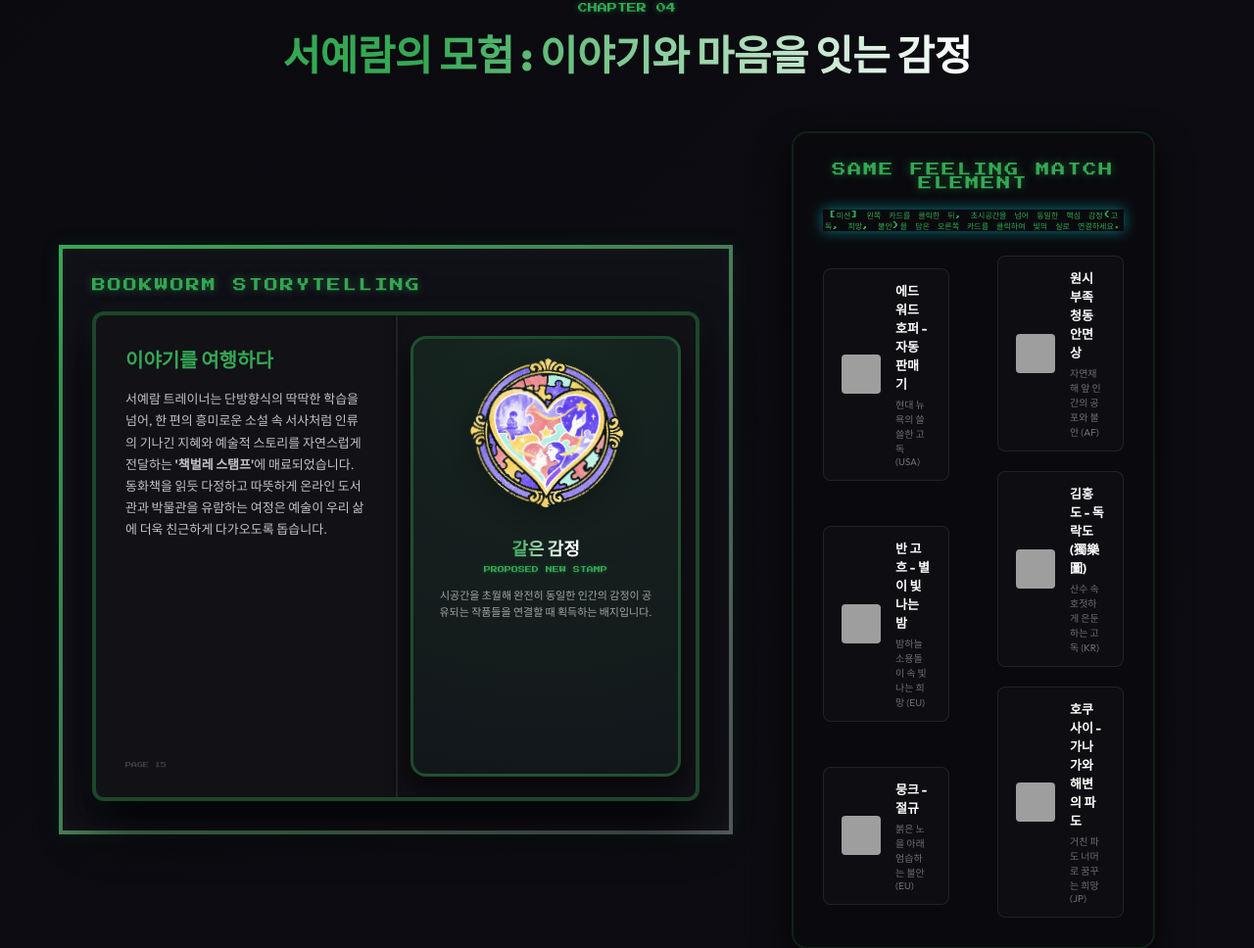
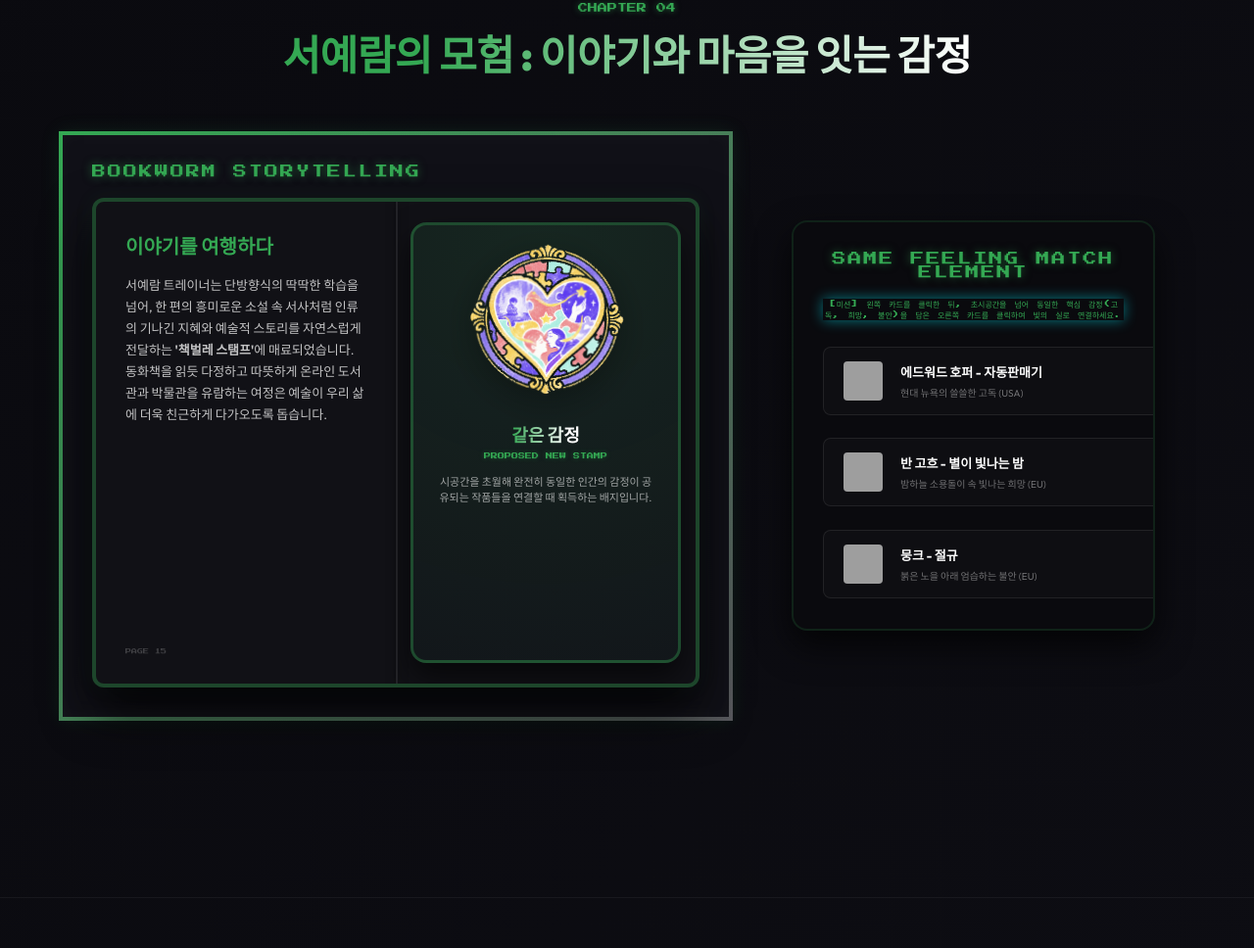
Before and after one commit to daahunii/ACA-9th-Assignment, a plain HTML site: page index.html in a window 1280 px wide. Shown: the part 4837-5805 px from the top of the page at 98% size. Drawn offline with Linux system fonts and the light colour scheme; grey boxes are pictures that could not be loaded.

Commit message:
fix: 서예람 감정 매칭 엘리먼트 가로 너비 고정 및 텍스트 찌그러짐 방지

```diff
--- a/index.css
+++ b/index.css
@@ -1185,7 +1185,8 @@
   border-radius: 16px;
   padding: 30px;
   position: relative;
-  overflow: hidden;
+  overflow: visible; /* Allow absolute SVG tooltips or lines to bleed beautifully if needed */
+  overflow-x: auto;  /* Prevent horizontal squishing on extremely small laptop screens by introducing elegant scrolling */
   box-shadow: 0 15px 35px rgba(0,0,0,0.7);
 }
 
@@ -1204,6 +1205,7 @@
   position: relative;
   min-height: 260px;
   z-index: 2;
+  min-width: 820px; /* Enforce stable horizontal geometry so connecting lines and cards never clump or cross-overlap */
 }
 
 .matcher-column {
@@ -1211,17 +1213,19 @@
   flex-direction: column;
   justify-content: space-around;
   gap: 20px;
-  width: 42%;
+  width: 46%;      /* Expanded from 42% to 46% for maximum spatial breathing room */
+  min-width: 380px; /* Rigorous minimum width boundary to completely prevent compressed L-line wrapping or squeezing */
+  flex-shrink: 0;
 }
 
 .matcher-item {
   background: rgba(255,255,255,0.02);
   border: 1px solid rgba(255,255,255,0.08);
   border-radius: 8px;
-  padding: 12px 18px;
-  display: flex;
-  align-items: center;
-  gap: 15px;
+  padding: 14px 20px; /* Expanded padding from 12px 18px for highly refined professional grid padding */
+  display: flex;
+  align-items: center;
+  gap: 18px;          /* Expanded gap from 15px to 18px to eliminate dense textual cramping */
   user-select: none;
   position: relative;
   transition: all 0.3s;
@@ -1247,6 +1251,7 @@
   height: 40px;
   border-radius: 4px;
   object-fit: cover;
+  flex-shrink: 0; /* Enforce zero image distortion under any responsive flexing scenarios */
 }
 
 .matcher-item-text {
```
